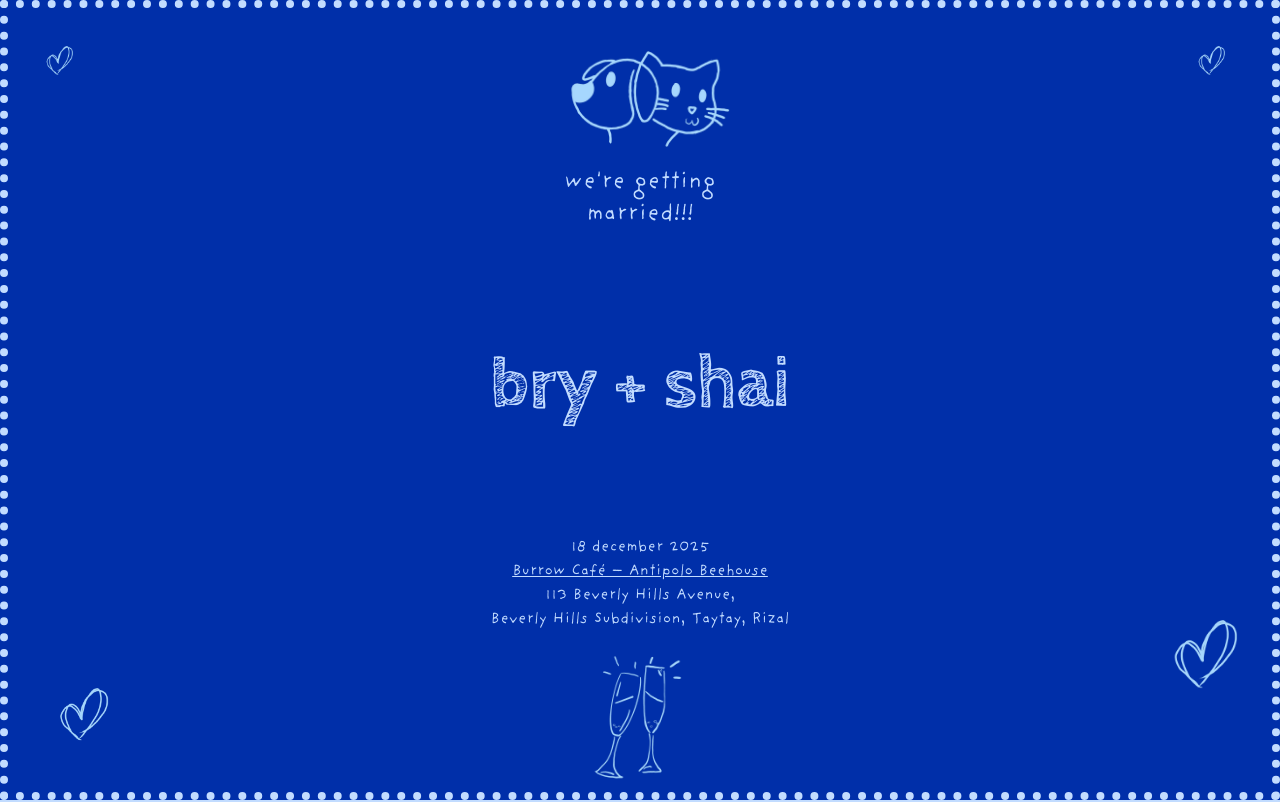
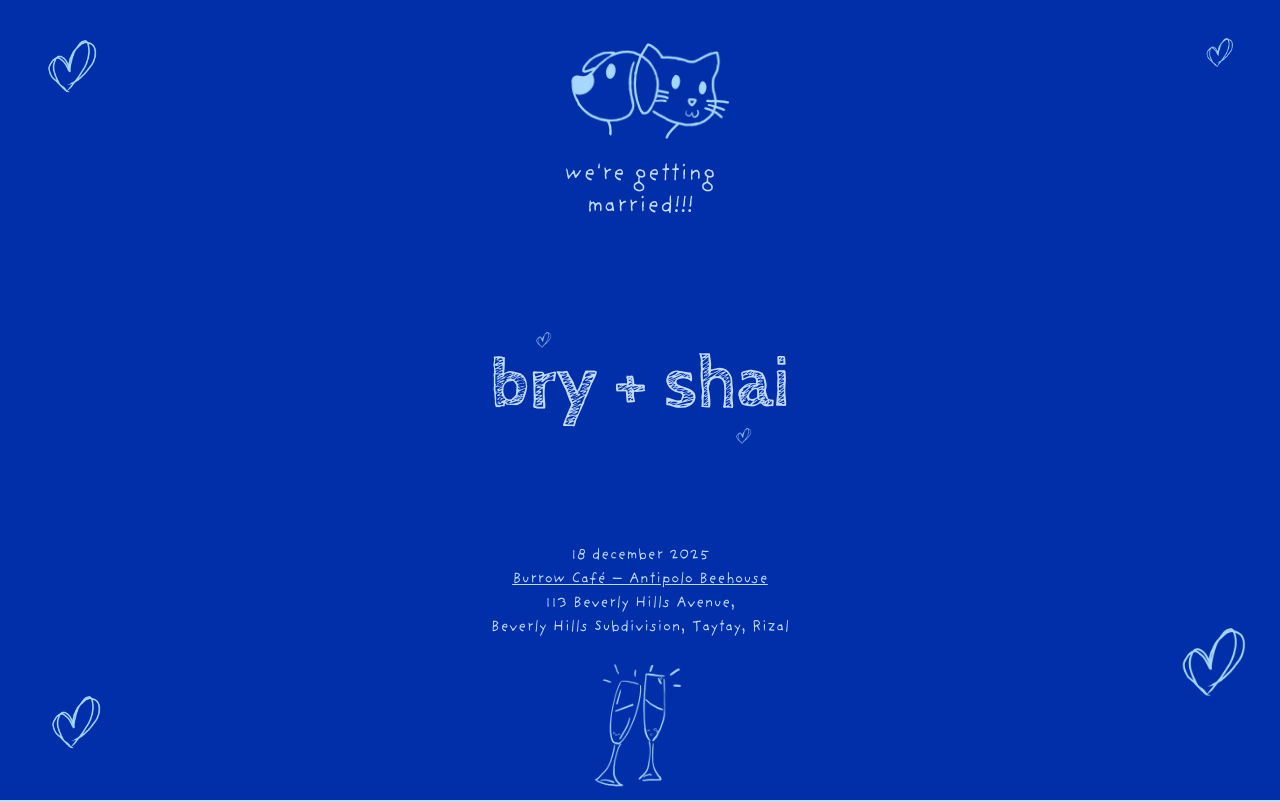
Before and after one commit to brynldrn/shai-bry-evite, a React (Vite) app: page / in a window 1280 px wide. Shown: the top 802 px of the page. Built offline with nearby package versions, Linux system fonts and the light colour scheme.

Commit message:
fix: adjust hearts

```diff
--- a/src/App.tsx
+++ b/src/App.tsx
@@ -14,14 +14,21 @@ function App() {
 
   return (
     <>
-      <section className='flex flex-col items-center justify-between h-dvh py-40 gap-6 relative overflow-hidden border-8 border-dotted'>
+      <section className='flex flex-col items-center justify-between h-dvh py-40 gap-6 relative overflow-hidden'>
         <h1 className='text-2xl line-clamp-2 font-normal'>we're getting <br /> married!!!</h1>
-        <div className='relative'>
+        <div className='relative w-full max-w-max'>
           <TypeAnimation sequence={['', 500, 'bry + shai']} wrapper='h1' cursor={false} className='font-cabin-sketch text-7xl font-bold' speed={4} deletionSpeed={3} />
 
           {/* small top of "b" */}
           {/* <img src={heart6} alt="heart" className='size-12 absolute -top-7 -left-5' /> */}
           {/* small top of "b" */}
+
+          {/* small top of "r" */}
+          <img src={heart6} alt="heart" className='size-12 absolute -top-7 left-8' />
+
+          {/* small below of "a" */}
+          <img src={heart6} alt="heart" className='size-12 absolute top-17 right-5' />
+
 
           {/* small top of "i" */}
           {/* <img src={heart6} alt="heart" className='size-12 absolute -top-7 -right-8' /> */}
@@ -43,7 +50,7 @@ function App() {
         </p>
         <div className='absolute top-0 left-0 w-full h-full pointer-events-none'>
           {/* top left */}
-          <img src={heart6} alt="heart" className='size-22 absolute top-4 left-3' />
+          <img src={heart6} alt="heart" className='size-40 absolute top-0 left-0' />
 
           {/* top center */}
           <img src={pets} alt="heart" className='size-62 absolute -top-5 left-1/2 -translate-x-1/2' />
```
